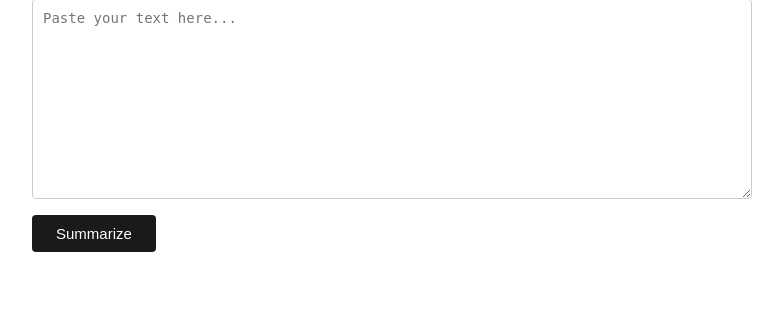
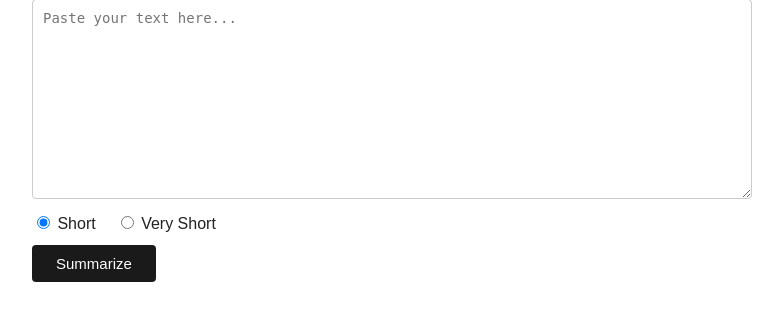
Before and after one commit to Schatzjason/test-app, a Flask app: page / in a window 1280 px wide. Shown: the part 144-465 px from the top of the page, without its empty margins (248-1031 px from the left). Run offline with Flask 3, Linux system fonts and the light colour scheme.

Commit message:
Add summary length toggle via radio buttons
Adds Short / Very Short options to the form. Very Short instructs the
API to summarize in 3 sentences or fewer; Short keeps the original
prompt. Selected value is preserved across form submissions.

Co-Authored-By: Claude Sonnet 4.6 <noreply@anthropic.com>

```diff
--- a/main.py
+++ b/main.py
@@ -14,21 +14,23 @@ def index():
     error = None
     original_text = ""
 
+    length = "short"
+
     if request.method == "POST":
         original_text = request.form.get("text", "").strip()
+        length = request.form.get("length", "short")
         if not original_text:
             error = "Please paste some text to summarize."
         else:
+            if length == "very_short":
+                prompt = f"Summarize the following text in 3 sentences or fewer:\n\n{original_text}"
+            else:
+                prompt = f"Summarize the following text concisely:\n\n{original_text}"
             try:
                 message = client.messages.create(
                     model="claude-sonnet-4-6",
                     max_tokens=1024,
-                    messages=[
-                        {
-                            "role": "user",
-                            "content": f"Summarize the following text concisely:\n\n{original_text}",
-                        }
-                    ],
+                    messages=[{"role": "user", "content": prompt}],
                 )
                 summary = message.content[0].text
             except Exception as e:
@@ -39,6 +41,7 @@ def index():
         summary=summary,
         error=error,
         original_text=original_text,
+        length=length,
     )
 
 
--- a/templates/index.html
+++ b/templates/index.html
@@ -24,6 +24,12 @@
       box-sizing: border-box;
       resize: vertical;
     }
+    .options {
+      display: flex;
+      gap: 20px;
+      margin-top: 10px;
+    }
+    .options label { cursor: pointer; }
     button {
       margin-top: 12px;
       padding: 10px 24px;
@@ -59,7 +65,16 @@
 
   <form method="POST">
     <textarea name="text" placeholder="Paste your text here...">{{ original_text }}</textarea>
-    <br>
+    <div class="options">
+      <label>
+        <input type="radio" name="length" value="short" {% if length != "very_short" %}checked{% endif %}>
+        Short
+      </label>
+      <label>
+        <input type="radio" name="length" value="very_short" {% if length == "very_short" %}checked{% endif %}>
+        Very Short
+      </label>
+    </div>
     <button type="submit">Summarize</button>
   </form>
 
```
